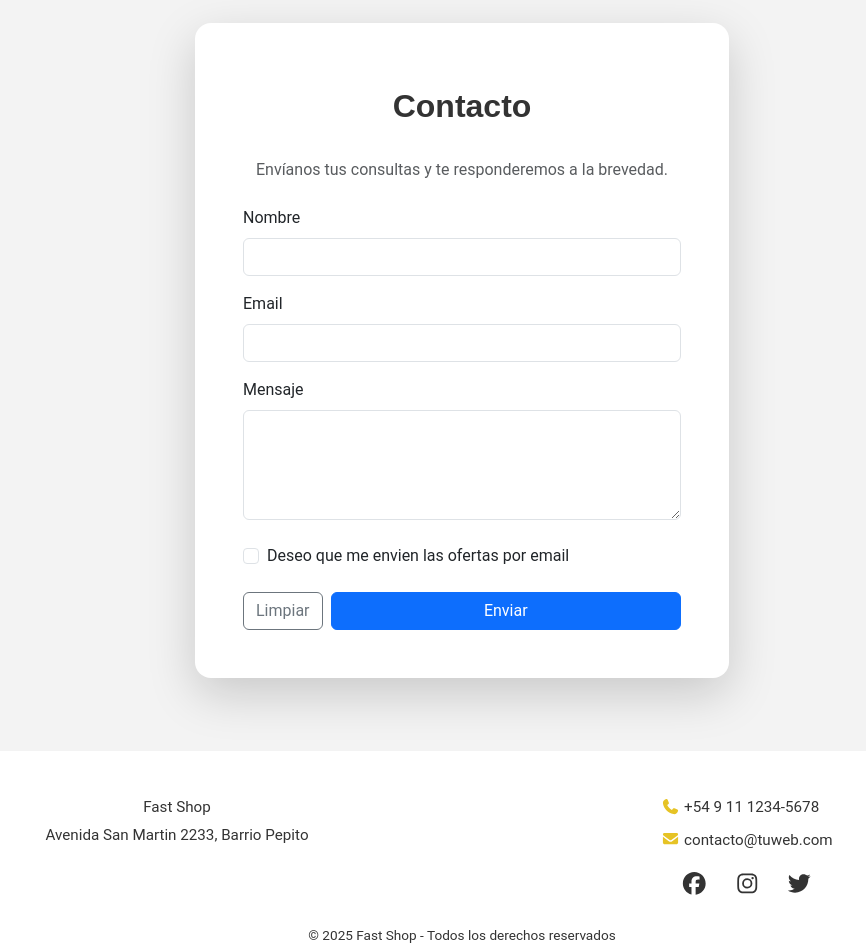
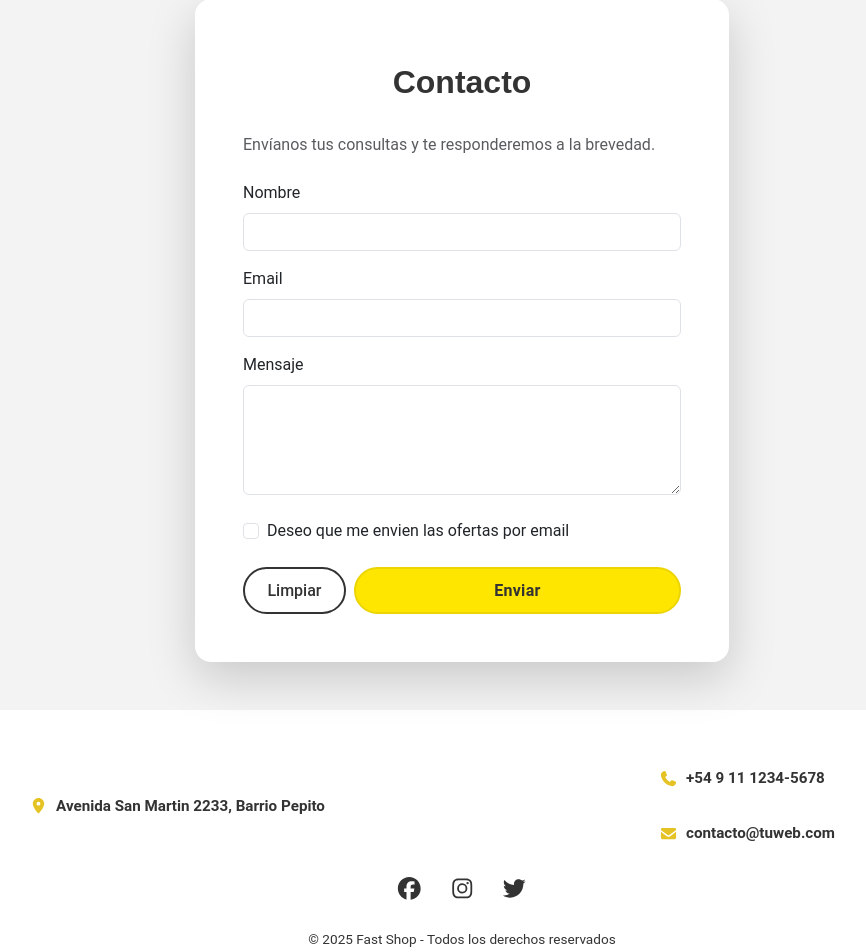
Before and after one commit to GabrielGil88/Proyecto2025-25235-gag, a React (Vite) app: page /contacto in a window 1280 px wide. Shown: the part 185-1137 px from the top of the page, without its empty margins (178-1044 px from the left). Built offline with nearby package versions, Linux system fonts and the light colour scheme.

Commit message:
arreglos varios

```diff
--- a/src/assets/styles/footer.css
+++ b/src/assets/styles/footer.css
@@ -15,13 +15,15 @@ footer p {
 }
 
 /* ==== Contacto ==== */
-.contact-info {
+.contact-info p{
     display: flex;
-    flex-direction: column;
-    align-items: flex-start;
+    align-items: center;
+    justify-content: center;
+    gap: 0.5rem;
+    margin: 1rem 0;
 }
 
-.contact-info p svg {
+.contact-info svg {
     color: #e6c325;
 }
 
--- a/src/components/Footer.jsx
+++ b/src/components/Footer.jsx
@@ -1,7 +1,7 @@
 import React from 'react';
 import { Container, Row, Col } from 'react-bootstrap';
 import { FontAwesomeIcon } from '@fortawesome/react-fontawesome';
-import { faPhone, faEnvelope } from '@fortawesome/free-solid-svg-icons';
+import { faPhone, faEnvelope, faLocationDot } from '@fortawesome/free-solid-svg-icons';
 import { faFacebook, faInstagram, faTwitter } from '@fortawesome/free-brands-svg-icons';
 import "../assets/styles/footer.css";
 
@@ -10,20 +10,19 @@ import "../assets/styles/footer.css";
 const Footer = () => {
     return (
         <footer>
-            <Container>
-                <Row>
-                    <Col md={6}>
-                        <p>Fast Shop</p>
-                        <p>Avenida San Martin 2233, Barrio Pepito</p>
+            <Container className="fw-bold">
+                <Row className="contact-info">
+                    <Col className="d-flex justify-content-center" md={6}>
+                        <p><FontAwesomeIcon icon={faLocationDot} />Avenida San Martin 2233, Barrio Pepito</p>
                     </Col>
-                    <Col md={6}>
-                        <div className="d-flex flex-column align-items-center mb-3">
-                            <div className="contact-info">
+                    <Col className="d-flex justify-content-center" md={6}>
+                        <div className="d-flex flex-column align-items-start">
                             <p><FontAwesomeIcon icon={faPhone} /> +54 9 11 1234-5678</p>
                             <p><FontAwesomeIcon icon={faEnvelope} /> contacto@tuweb.com</p>
                         </div>
-                        </div>
-
+                    </Col>
+                </Row>
+                <Row>
                     <div className="social-icons">
                         <a href="https://facebook.com" target="_blank" rel="noopener noreferrer">
                             <FontAwesomeIcon icon={faFacebook} size="xl" />
@@ -35,7 +34,6 @@ const Footer = () => {
                             <FontAwesomeIcon icon={faTwitter} size="xl" />
                         </a>
                     </div>
-                    </Col>
                 </Row>
             </Container>
         </footer>
--- a/src/components/Form.jsx
+++ b/src/components/Form.jsx
@@ -1,4 +1,5 @@
 import React, { useState } from 'react';
+import { Button } from 'react-bootstrap';
 import Swal from 'sweetalert2';
 
 export default function ContactForm({ onSubmit }) {
@@ -117,13 +118,17 @@ export default function ContactForm({ onSubmit }) {
             </div>
 
             <div className="d-flex gap-2">
-                <button
+                <Button
                     type="button"
-                    className="btn btn-outline-secondary"
-                    onClick={() => { setForm(estadoInicial); setErrors({}); }}>
+                    className="btn-secundario"
+                    onClick={() => { setForm(estadoInicial); setErrors({}); }}
+                    aria-label="Limpiar formulario"
+                >
                     Limpiar
-                </button>
-                <button type="submit" className="btn btn-primary w-100">Enviar</button>
+                </Button>
+                <Button type="submit" className="btn-primario w-100" aria-label="Enviar formulario">
+                    Enviar
+                </Button>
             </div>
         </form>
     );
--- a/src/components/Header.jsx
+++ b/src/components/Header.jsx
@@ -22,15 +22,15 @@ const Header = () => {
                 {/* Contenido colapsable */}
                 <Navbar.Collapse id="main-navbar" className="justify-content-end">
                     <Nav className="align-items-center">
+                        <Nav.Link as={Link} to="/ofertas" className="me-3">Ofertas</Nav.Link>
                         <Nav.Link as={Link} to="/productos" className="me-3">Productos</Nav.Link>
-                        <Nav.Link as={Link} to="/ofertas" className="me-3">Ofertas</Nav.Link>
                         <Nav.Link as={Link} to="/contacto" className="me-3">Contacto</Nav.Link>
 
                         <div className="d-flex align-items-center">
                             <Link to="/carrito" className="cart-link me-3" aria-label="Carrito">
                                 <FontAwesomeIcon icon={faShoppingCart} size="lg" />
                             </Link>
-                            <Button className="btn-primario" as={Link} to="/administracion">
+                            <Button className="btn-secundario" as={Link} to="/administracion">
                                 Iniciar sesión
                             </Button>
                         </div>
--- a/src/components/OfertasCarrusel.jsx
+++ b/src/components/OfertasCarrusel.jsx
@@ -1,5 +1,5 @@
 import React from 'react';
-import { Carousel } from 'react-bootstrap';
+import { Carousel, Button } from 'react-bootstrap';
 import img1 from '../assets/images/imagen1.webp';
 import img2 from '../assets/images/imagen2.webp';
 import img3 from '../assets/images/imagen3.webp';
@@ -13,7 +13,7 @@ const OfertasCarrusel = () => {
                     alt="Primera imagen de ofertas"
                 />
                 <Carousel.Caption>
-                    <button className="btn-primario mb-5 px-5">Ver más</button>
+                    <Button className="btn-secundario fw-bold mb-5 px-5">Ver más</Button>
                 </Carousel.Caption>
             </Carousel.Item>
 
@@ -23,7 +23,7 @@ const OfertasCarrusel = () => {
                     alt="Segunda imagen de ofertas"
                 />
                 <Carousel.Caption>
-                    <button className="btn-primario mb-5 px-5">Ver más</button>
+                    <Button className="btn-secundario fw-bold mb-5 px-5">Ver más</Button>
                 </Carousel.Caption>
             </Carousel.Item>
 
@@ -33,7 +33,7 @@ const OfertasCarrusel = () => {
                     alt="Tercera imagen de ofertas"
                 />
                 <Carousel.Caption>
-                    <button className="btn-primario mb-5 px-5">Ver más</button>
+                    <Button className="btn-secundario fw-bold mb-5 px-5">Ver más</Button>
                 </Carousel.Caption>
             </Carousel.Item>
         </Carousel>
--- a/src/components/ProductCard.jsx
+++ b/src/components/ProductCard.jsx
@@ -1,5 +1,7 @@
 import React from 'react';
 import { Card, Button } from 'react-bootstrap';
+import { FontAwesomeIcon } from '@fortawesome/react-fontawesome';
+import { faShoppingCart } from '@fortawesome/free-solid-svg-icons';
 
 const ProductCard = ({ product, agregarAlCarrito, descuento = 0 }) => {
 
@@ -57,9 +59,10 @@ const ProductCard = ({ product, agregarAlCarrito, descuento = 0 }) => {
                     )}
 
                     <Button
-                        className="btn-primario px-4 fw-semibold"
+                        className="btn-primario px-4 ms-4 d-flex align-items-center justify-content-center gap-2"
                         onClick={() => agregarAlCarrito(product)}
                     >
+                        <FontAwesomeIcon icon={faShoppingCart} />
                         Agregar
                     </Button>
                 </div>
--- a/src/index.css
+++ b/src/index.css
@@ -1,33 +1,55 @@
 body {
-  background-color: #f3f3f3; /* Ejemplo: gris claro estilo Bootstrap */
+  background-color: #f3f3f3;
+  /* Ejemplo: gris claro estilo Bootstrap */
   margin: 0;
   font-family: 'Roboto', sans-serif;
 }
 
 /* Subtitulos */
-h2, h3, h4, h5, h6 {
+h2,
+h3,
+h4,
+h5,
+h6 {
   font-family: 'Montserrat', sans-serif;
   font-weight: 700;
   color: #333333;
   padding: 2vh 0;
 }
 
-/* Botón */
+/* Botones */
 .btn-primario {
-    border-radius: 50px;
-    font-weight: 500;
-    padding: 0.5rem 1.2rem;
-    margin: 0 1rem;
-    transition: all 0.3s ease;
-    border: 2px solid #333;
-    background: transparent;
-    color: #333;
+  background-color: #FEE600;
+  color: #333;
+  border: 2px solid #ecd504;
+  border-radius: 50px;
+  font-weight: 600;
+  transition: all 0.3s ease;
+  padding: 0.6rem 1.4rem;
+  letter-spacing: 0.3px;
 }
 
 .btn-primario:hover {
-    background: #333;
-    color: #fff;
-    border: 2px solid #333;
+  background-color: #c0a01e;
+  border-color: #c0a01e;
+  color: #fff;
+  box-shadow: 0 4px 10px rgba(0, 0, 0, 0.2);
+}
+
+.btn-secundario {
+  background-color: transparent;
+  color: #333;
+  border: 2px solid #333;
+  border-radius: 50px;
+  font-weight: 500;
+  padding: 0.6rem 1.4rem;
+}
+
+.btn-secundario:hover {
+  background-color: #333;
+  border-color: #333333;
+  color: #fff;
+  box-shadow: 0 4px 10px rgba(0, 0, 0, 0.2);
 }
 
 /* ProductCard */
@@ -60,7 +82,8 @@ h2, h3, h4, h5, h6 {
 
 /* Carrusel */
 .carrusel .carousel-item {
-  height: 60vh; /* 60% de la altura de la ventana */
+  height: 60vh;
+  /* 60% de la altura de la ventana */
 }
 
 .carrusel .carousel-item img {
@@ -72,5 +95,6 @@ h2, h3, h4, h5, h6 {
 
 @media (max-width: 768px) {
   .carrusel .carousel-item {
-    height: 70vh;}
+    height: 70vh;
   }
+}
--- a/src/pages/Carrito.jsx
+++ b/src/pages/Carrito.jsx
@@ -1,10 +1,12 @@
 import React from 'react';
+import {Container} from 'react-bootstrap';
+
 
 const Carrito = () => {
     return (
-        <div className="container">
+        <Container>
             <h2>Carrito</h2>
-        </div>
+        </Container>
     );
 };
 
--- a/src/pages/Contacto.jsx
+++ b/src/pages/Contacto.jsx
@@ -8,13 +8,13 @@ const Contacto = () => {
   };
 
   return (
-    <Container className="d-flex justify-content-center align-items-center min-vh-100">
+    <Container className="d-flex justify-content-center align-items-center my-5">
       <Row className="w-100 justify-content-center">
-        <Col md={8} lg={6}>
+        <Col md={8} lg={8} xl={6}>
           <Card className="shadow-lg border-0 rounded-4">
             <Card.Body className="p-4 p-md-5">
               <h2 className="text-center mb-3">Contacto</h2>
-              <p className="text-center text-muted mb-4">
+              <p className="text-start text-muted mb-4">
                 Envíanos tus consultas y te responderemos a la brevedad.
               </p>
               <ContactForm onSubmit={handleForm}/>
--- a/src/pages/Login.jsx
+++ b/src/pages/Login.jsx
@@ -8,9 +8,9 @@ const Login = () => {
   };
 
   return (
-    <Container className="d-flex justify-content-center align-items-center min-vh-100">
+    <Container className="d-flex justify-content-center align-items-center my-5">
       <Row className="w-100 justify-content-center">
-        <Col md={4} lg={4}>
+        <Col md={8} lg={6} xl={4}>
           <Card className="shadow-lg border-0 rounded-4 p-3">
             <Card.Body>
               <h2 className="text-center mb-4">Iniciar Sesión</h2>
@@ -24,7 +24,7 @@ const Login = () => {
                   <Form.Label>Contraseña</Form.Label>
                   <Form.Control type="password" placeholder="Ingrese su contraseña" required />
                 </Form.Group>
-                <Button variant="primary" type="submit" className="w-100 my-3">
+                <Button className="btn-primario w-100 my-3">
                   Ingresar
                 </Button>
               </Form>
--- a/src/pages/Ofertas.jsx
+++ b/src/pages/Ofertas.jsx
@@ -1,14 +1,15 @@
 import React from 'react';
 import ProductList from '../components/ProductList';
+import { Container } from 'react-bootstrap';
 
 const Ofertas = () => {
   return (
-    <div className="container">
+    <Container className="my-5 gap-5 d-flex flex-column">
       <h2>Ofertas en ropa de hombre</h2>
       <ProductList category="men's clothing" descuento={10} />
       <h2>Ofertas en ropa de mujer</h2>
       <ProductList category="women's clothing" descuento={25} />
-    </div>
+    </Container>
   );
 };
 
--- a/src/pages/Productos.jsx
+++ b/src/pages/Productos.jsx
@@ -1,12 +1,13 @@
 import React from 'react';
 import ProductList from '../components/ProductList';
+import {Container} from 'react-bootstrap';
 
 const Productos = () => {
   return (
-    <div className="container">
-      <h2 className="">Todos los productos</h2>
+    <Container className="my-5 gap-5 d-flex flex-column">
+      <h2>Todos los productos</h2>
       <ProductList />
-    </div>
+    </Container>
   );
 };
 
```
Lines whose indentation alone changed are shown as unchanged.
